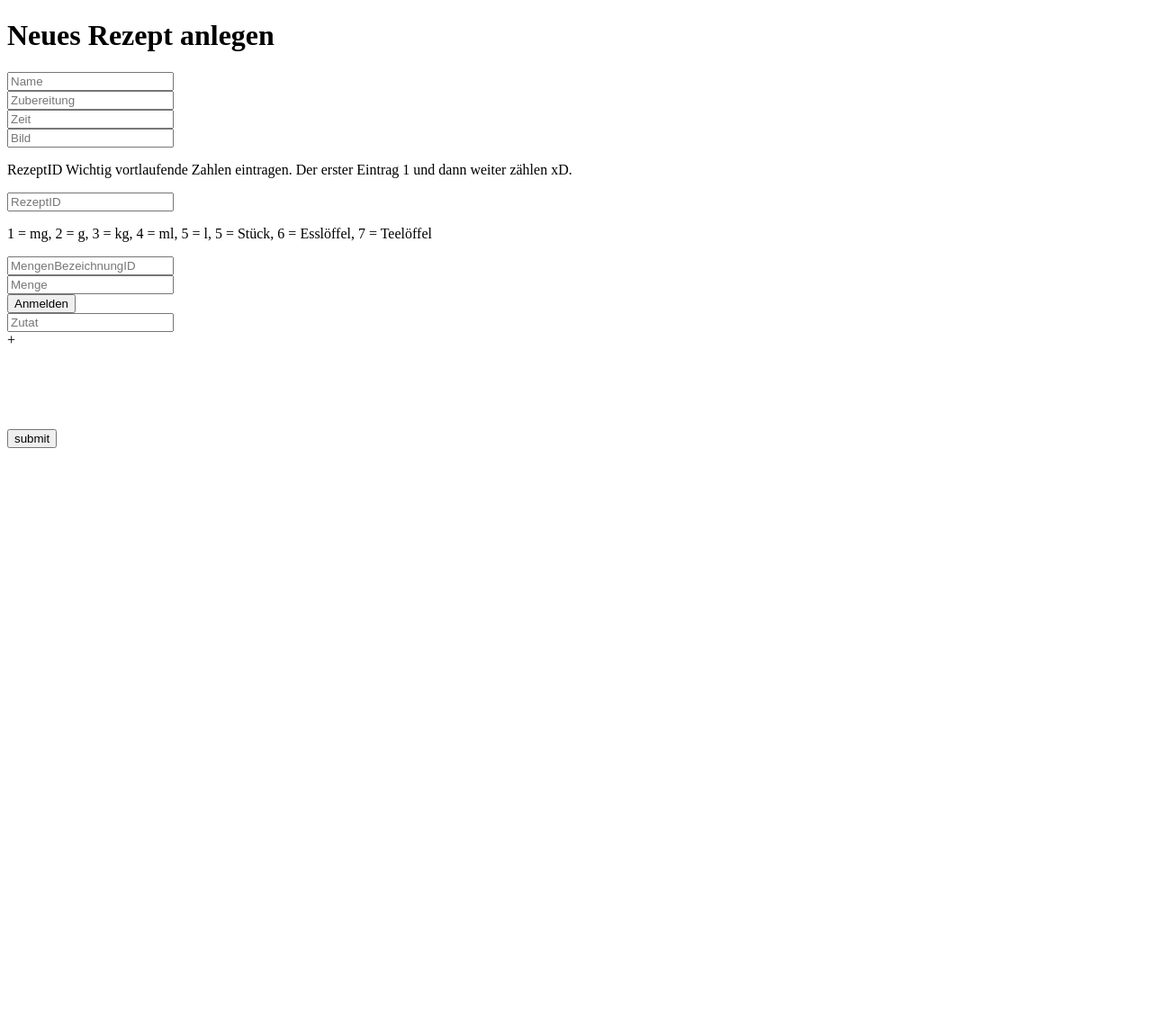
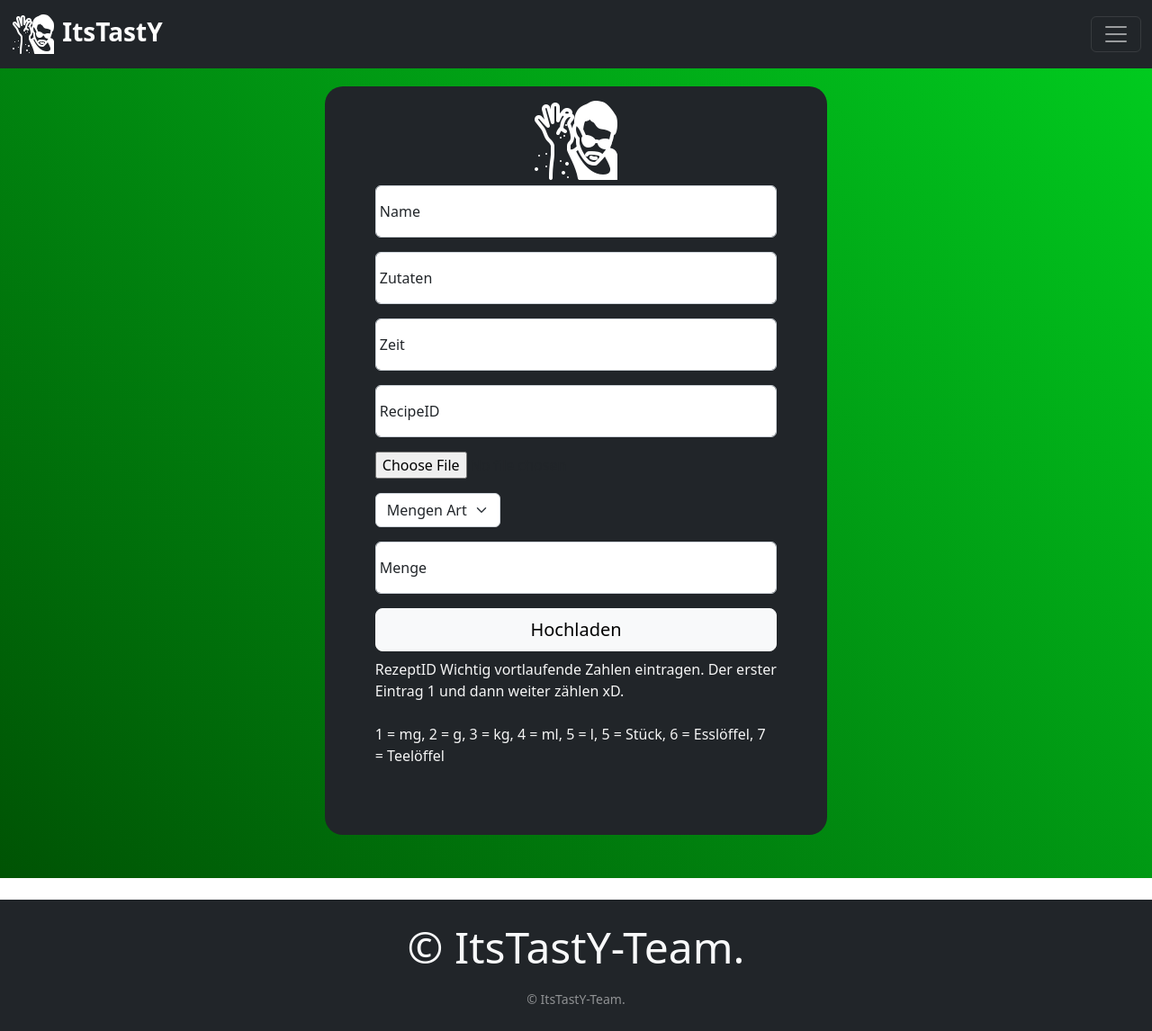
Before and after one commit to LordBuH/-itstasty, a PHP site: page /addrecipe.php in a window 1280 px wide. Shown: the whole page at 90% size. Before the commit the page ends 800 px from the top, so only its background shows below. Run offline with PHP 8.4, Linux system fonts and the light colour scheme; a user stored in the database is signed in.

Commit message:
alles geil

```diff
--- a/addrecipe.php
+++ b/addrecipe.php
@@ -1,19 +1,103 @@
 <?php
   include 'db_conn.php';
+  include 'content.php';
+  session_start();
+        if(isset($_SESSION['userID'])){
+            $userID = $_SESSION['userID'];
+            $username = $_SESSION['username'];
+            $userImg = $_SESSION['userImg'];
+       }
+       else{
+        header('Location: login.php');
+       }
 ?>
 <!DOCTYPE html>
 <html lang="en">
 <head>
-    <meta charset="UTF-8">
-    <meta http-equiv="X-UA-Compatible" content="IE=edge">
-    <meta name="viewport" content="width=device-width, initial-scale=1.0">
-    <title>ItsTastY</title>
+<meta charset="UTF-8">
+<meta http-equiv="X-UA-Compatible" content="IE=edge">
+<meta name="viewport" content="width=device-width, initial-scale=1.0">
+<title>Rezept hinzufügen</title>
+<link href="https://cdn.jsdelivr.net/npm/bootstrap@5.2.0-beta1/dist/css/bootstrap.min.css" rel="stylesheet"
+    integrity="sha384-0evHe/X+R7YkIZDRvuzKMRqM+OrBnVFBL6DOitfPri4tjfHxaWutUpFmBp4vmVor" crossorigin="anonymous">
+<script src="https://cdn.jsdelivr.net/npm/bootstrap@5.2.0-beta1/dist/js/bootstrap.bundle.min.js"
+    integrity="sha384-pprn3073KE6tl6bjs2QrFaJGz5/SUsLqktiwsUTF55Jfv3qYSDhgCecCxMW52nD2"
+    crossorigin="anonymous"></script>
+    <link rel="stylesheet" href="assets/css/style.css">
+    <style>
+      .page-content {
+        margin-top: 200px;
+      }
+    </style>
 </head>
 <body>
-    <?php
+<?php
+  GetNav("");
+?>
+<div class="page-content d-flex align-items-center mt-5">
+  <div class="container d-flex justify-content-center">
+    <div class='col-12 col-sm-10 col-md-8 col-lg-7 col-xl-6 col-xxl-5'>
+      <div class='auth-card mt-5 mb-5'>
+        <div class='logo-area d-flex justify-content-center'>
+          <img id="header_logo" class="logo" src="assets/img/logo.png" />
+        </div>
+  <form class="row g-3" method="post">
+    <div class="form-floating">
+      <input type="username" class="form-control" id="floatingInput" name="name" placeholder="Name">
+      <label for="floatingname">Name</label>
+    </div>
+    <div class="form-floating">
+      <input type="instruction" class="form-control" id="floatingInput" name='instruction' placeholder='Zubereitung'>
+      <label for="floatinginstruction">Zutaten</label>
+    </div>
+    <div class="form-floating">
+      <input type="instruction" class="form-control" id="floatingInput" name='time' placeholder='Zeit'>
+      <label for="floatingtime">Zeit</label>
+    </div>
+    <div class="form-floating">
+      <input type="instruction" class="form-control" id="floatingInput" name='recipeID' placeholder='RezeptID'>
+      <label for="floatingrecipeID">RecipeID</label>
+    </div>
+    <div class="form-floating">
+      <input  type='file' id='floatingInput' name='recipeImg' accept='image/jpeg'>
+    </div>
+    <div class="form-floating">
+    <div class="btn-group shadow-0">
+      <select class="form-select" name='quantityID' aria-label="Default select example">
+        <option selected>Mengen Art</option>
+        <option value="1">mg</option>
+        <option value="2">g</option>
+        <option value="3">kg</option>
+        <option value="4">ml</option>
+        <option value="5">l</option>
+        <option value="6">Stück</option>
+        <option value="7">Esslöffel</option>
+        <option value="8">Teelöffel</option>
+      </select>
+    </div>
+    </div>
+    <div class="form-floating">
+      <input type="instruction" class="form-control" id="floatingInput" name='quantityValue' placeholder='Menge'>
+      <label for="floatingquantityValue">Menge</label>
+    </div>
+    <div class="d-grid gap-2">
+      <button class="btn btn-light btn-lg" type="submit"  name="submit" value="Hochladen">Hochladen</button>
+      <p>RezeptID Wichtig vortlaufende Zahlen eintragen. Der erster Eintrag 1 und dann weiter zählen xD.</p>
+      <p>1 = mg, 2 = g, 3 = kg, 4 = ml, 5 = l, 5 = Stück, 6 = Esslöffel, 7 = Teelöffel</p>
+    </div>
+  <?php
+    if (isset($error)) {
+      echo"<p>$error</p>";
+    }
+  ?>
+    </div>
+  </div>
+</div>
+</div>
+ <?php /*
                 $headline = "Neues Rezept anlegen";
                 echo'<h1>' . $headline . '</h1>';
-                echo"    <form action='recipe.php' method='POST'>
+                echo"    <form action='addrecipe.php' method='POST'>
                             <div class='inputs'>
                                 <input placeholder='Name' name='Name'>
                             </div>
@@ -24,7 +108,7 @@
                                 <input placeholder='Zeit' name='Time'>
                             </div>
                             <div class='inputs'>
-                                 <input placeholder='Bild' name='RecipeImg'>
+                                <input  type='file' id='floatingInput' name='RecipeImg' accept='image/jpeg'>
                             </div>
                             <p>RezeptID Wichtig vortlaufende Zahlen eintragen. Der erster Eintrag 1 und dann weiter zählen xD.</p>
                             <div class='inputs'>
@@ -38,11 +122,11 @@
                                  <input placeholder='Menge' name='QuantityValue'>
                             </div>
 
-                            <input type='submit' name='submit' value='Anmelden'>
+                            <input type='submit' name='submit' value='Rezept hochladen'>
                         </form>
                     ";
-    ?>
-<form method="POST" action="index.php">
+   */ ?>
+<!--<form method="POST" action="addrecipe.php">
   <div id="input-felder">
     <input type="text" name="zutaten[]" placeholder="Zutat" />
   </div>
@@ -55,7 +139,6 @@
   <br />
   <input type="submit" value="submit" />
 </form>
-
 <script>
 
 const button = document.getElementById("more");
@@ -70,7 +153,7 @@ button.addEventListener('click', () => {
   container.append(input);
 })
 
-</script>
+</script>-->
 
 <?php
 if(isset($_POST['zutaten'])) {
@@ -81,35 +164,35 @@ if(isset($_POST['zutaten'])) {
 }
 
 if (isset($_POST['submit'])) { // Überprüfen, ob das Formular abgeschickt wurde
-    $UserID = 1;
-    $Name = $_POST['Name'];
-    $Instruction = $_POST['Instruction'];
-    $Time = $_POST['Time'];
-    $RecipeImg = $_POST['RecipeImg'];
+    $name = $_POST['name'];
+    $instruction = $_POST['instruction'];
+    $time = $_POST['time'];
+    $recipeImg = $_POST['recipeImg'];
 
 ###### Rezept Insert ########
 echo 'Rezept wurde erfolgreich in die DB geladen.';
 $stmt = $conn->prepare('INSERT INTO Recipe (UserID, Name, Instruction, Time, RecipeImg) VALUES (?, ?, ?, ?, ?)');
-$stmt->bind_param('sssss', $UserID, $Name, $Instruction, $Time, $RecipeImg);
+$stmt->bind_param('sssss', $userID, $name, $instruction, $time, $recipeImg);
 $stmt->execute();
 
 
 ###### Zutaten Rezept DB ########
 $IngredientsID = 1;
-$RecipeID = $_POST['RecipeID'];
-$QuantityID = $_POST['QuantityID'];
-$QuantityValue = $_POST['QuantityValue'];
+$RecipeID = $_POST['recipeID'];
+$QuantityID = $_POST['quantityID'];
+$QuantityValue = $_POST['quantityValue'];
 
 #$sql_statment = "INSERT INTO `ZutatenRezeptTB` (`IngredientsID`, `RecipeID`, `QuantityID`, `QuantityValue`) VALUES('$IngredientsID', '$RecipeID', '$QuantityID', '$QuantityValue')"
 $stmt = $conn->prepare('INSERT INTO ingredientsrecipe (IngredientsID, RecipeID, QuantityID, QuantityValue) VALUES(?, ?, ?, ?)');
 $stmt->bind_param('ssss', $IngredientsID, $RecipeID, $QuantityID, $QuantityValue);
 $stmt->execute();
 
-#$con = mysqli_query($database, $sql_statment)
-
 }
 
 $conn->close();
 ?>
+<?php
+  GetFooter();
+?>
 </body>
 </html>
```
